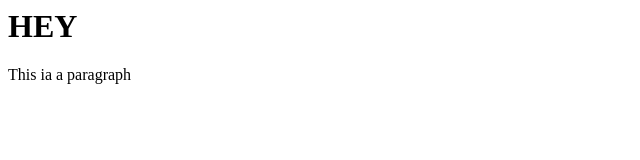
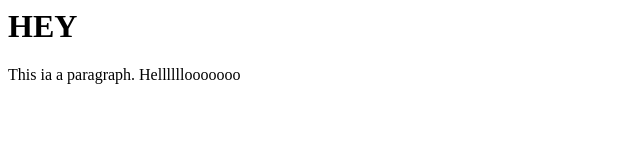
Before and after one commit to natunator/ROS_models_A2A, a plain HTML site: page index.html in a window 1280 px wide. Shown: the whole page, without its empty margins (0-640 px from the left). Drawn offline with Linux system fonts and the light colour scheme.

Commit message:
Third Commit

```diff
--- a/index.html
+++ b/index.html
@@ -1,4 +1,4 @@
 <html>
     <h1>HEY</h1>
-    <p>This ia a paragraph</p>
+    <p>This ia a paragraph. Hellllllooooooo</p>
 </html>
```
